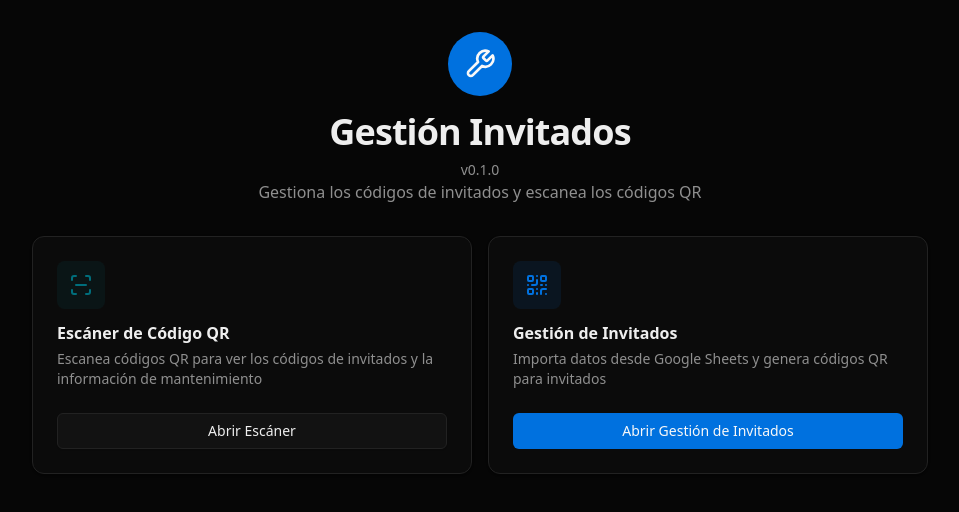
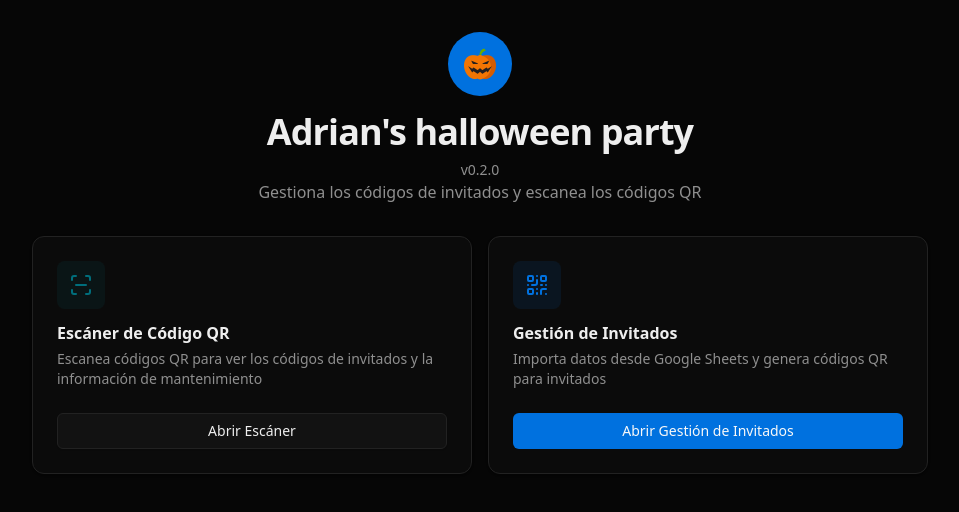
Before and after one commit to pgspulpi/maintenance-qr-app, a Next.js app: page / in a window 1280 px wide. Shown: the top 512 px of the page, without its empty margins (160-1119 px from the left). Built offline with nearby package versions, Linux system fonts and the light colour scheme.

Commit message:
Update homepage for Halloween theme: replace wrench icon with pumpkin image and change title to "Adrian's halloween party"; bump version to 0.2.0

```diff
--- a/app/page.tsx
+++ b/app/page.tsx
@@ -11,10 +11,10 @@ export default function HomePage() {
         <div className="mb-8 text-center">
           <div className="mb-4 flex justify-center">
             <div className="rounded-full bg-primary p-4">
-              <Wrench className="h-8 w-8 text-primary-foreground" />
+              <img src="/pumpkin.png" alt="Pumpkin" className="h-8 w-8 object-contain" />
             </div>
           </div>
-          <h1 className="mb-2 text-balance text-3xl font-bold tracking-tight md:text-4xl">Gestión Invitados</h1>
+          <h1 className="mb-2 text-balance text-3xl font-bold tracking-tight md:text-4xl">Adrian's halloween party</h1>
           <p className="text-sm text-muted-foreground">v{pkg.version}</p>
           <p className="text-pretty text-muted-foreground">
             Gestiona los códigos de invitados y escanea los códigos QR
--- a/package.json
+++ b/package.json
@@ -1,6 +1,6 @@
 {
   "name": "my-v0-project",
-  "version": "0.1.0",
+  "version": "0.2.0",
   "private": true,
   "scripts": {
     "build": "next build",
```
Also changed, not shown: public/pumpkin.png (added).
